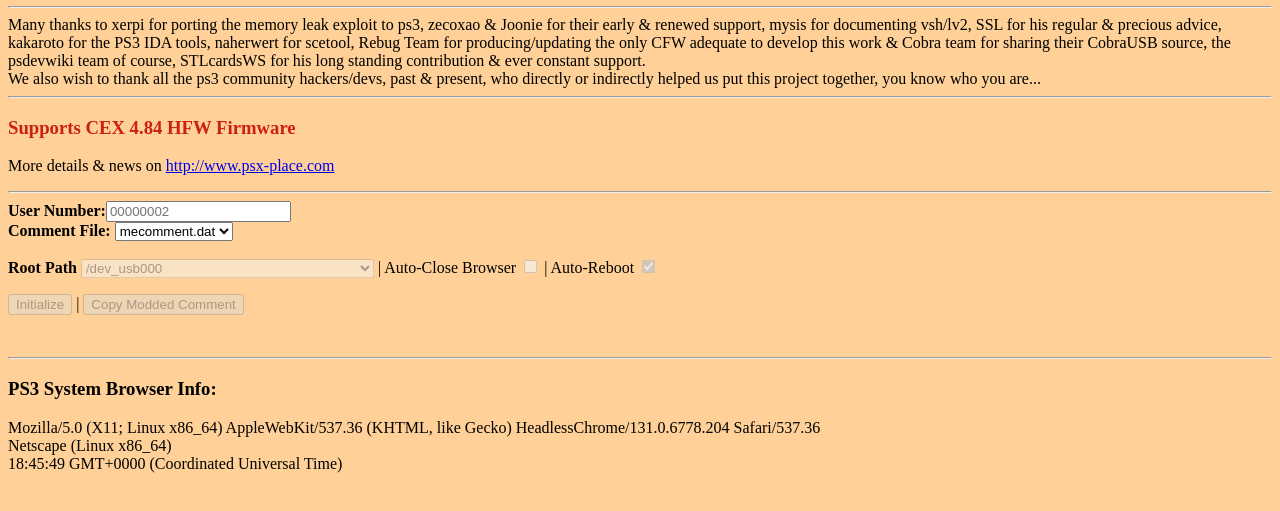
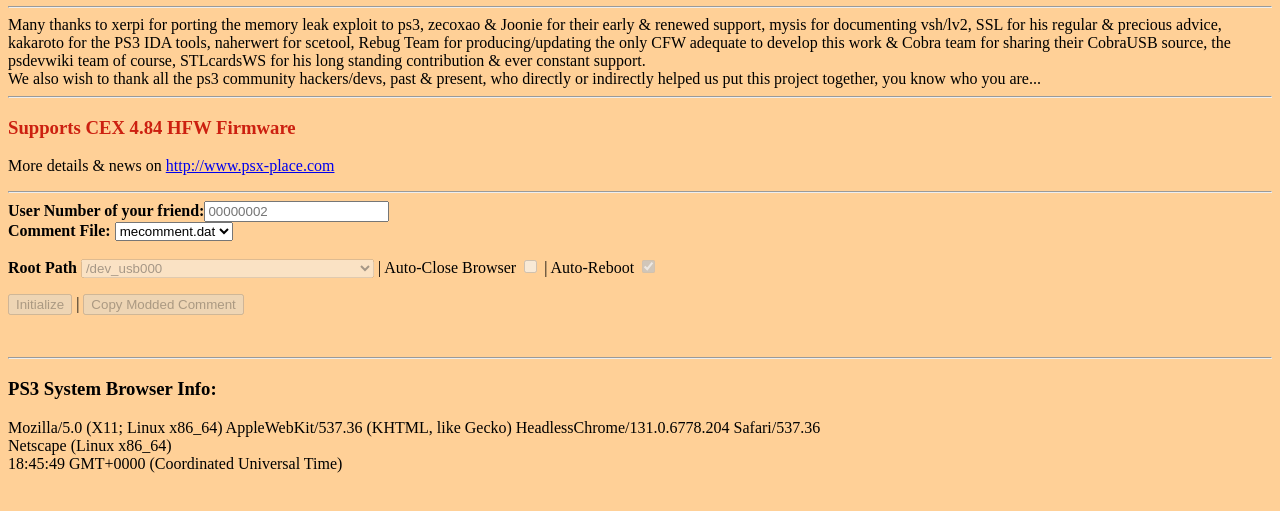
Before and after one commit to DigitalMorpheus/han_modded_comment, a plain HTML site: page index.html in a window 1280 px wide. Shown: the part 147-658 px from the top of the page. Drawn offline with Linux system fonts and the light colour scheme.

Commit message:
Update index.html

```diff
--- a/index.html
+++ b/index.html
@@ -150,7 +150,7 @@ function triggerX()
 	<p><span style="color:#000000">More details & news on</span> <a href="http://www.psx-place.com/forums/ps3xploit">http://www.psx-place.com</a></p>
 	<hr></div>
 
-	<b>User Number:</b><input type="text" name="usernumber" id="usernumber" placeholder="00000002">
+	<b>User Number of your friend:</b><input type="text" name="usernumber" id="usernumber" placeholder="00000002">
 	<br>
 	<b>Comment File:</b>
 	<select name="dpath" id="combodestFile" onchange="getdestFile();" >
```
